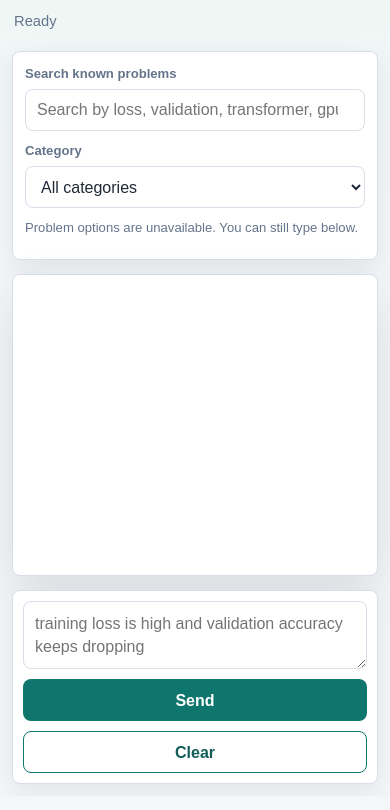
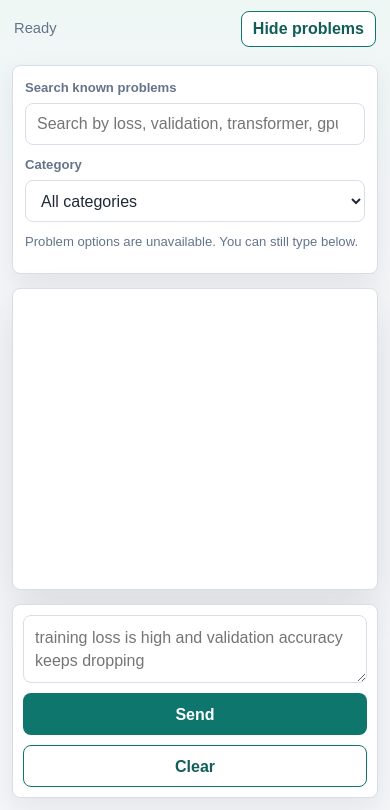
Before and after one commit to Makihataima-Ken/DL_Debugger, a plain HTML site: page web/static/index.html in a window 390 px wide. Shown: the part 55-865 px from the top of the page. Drawn offline with Linux system fonts and the light colour scheme; no server answers.

Commit message:
add hidden problems button

```diff
--- a/web/static/index.html
+++ b/web/static/index.html
@@ -26,6 +26,10 @@
 
     * {
       box-sizing: border-box;
+    }
+
+    [hidden] {
+      display: none !important;
     }
 
     html,
@@ -95,6 +99,19 @@
     .status.error {
       color: var(--danger);
       font-weight: 700;
+    }
+
+    .top-actions {
+      display: flex;
+      align-items: center;
+      justify-content: flex-end;
+      gap: 10px;
+      min-width: 0;
+    }
+
+    .toggle-problems {
+      min-height: 36px;
+      padding: 0 11px;
     }
 
     .chat-shell {
@@ -439,6 +456,11 @@
         text-align: left;
       }
 
+      .top-actions {
+        width: 100%;
+        justify-content: space-between;
+      }
+
       .messages {
         min-height: 300px;
         max-height: clamp(300px, calc(100vh - 520px), 420px);
@@ -462,6 +484,10 @@
         width: 100%;
       }
 
+      .top-actions button {
+        width: auto;
+      }
+
       .evidence-item,
       .confidence-item {
         grid-template-columns: 1fr;
@@ -476,10 +502,19 @@
         <div class="brand-mark" aria-hidden="true">DL</div>
         <h1>DL Debugger Chat</h1>
       </div>
-      <div id="status" class="status">Ready</div>
+      <div class="top-actions">
+        <div id="status" class="status">Ready</div>
+        <button
+          id="toggle-problems"
+          class="secondary toggle-problems"
+          type="button"
+          aria-controls="problem-panel"
+          aria-expanded="true"
+        >Hide problems</button>
+      </div>
     </header>
 
-    <section class="problem-panel" aria-label="Known problem picker">
+    <section id="problem-panel" class="problem-panel" aria-label="Known problem picker">
       <div class="problem-controls">
         <div class="problem-field">
           <label for="problem-search">Search known problems</label>
@@ -522,10 +557,12 @@
     const messages = document.getElementById("messages");
     const form = document.getElementById("composer");
     const prompt = document.getElementById("prompt");
+    const problemPanel = document.getElementById("problem-panel");
     const problemSearch = document.getElementById("problem-search");
     const problemCategory = document.getElementById("problem-category");
     const problemCount = document.getElementById("problem-count");
     const problemList = document.getElementById("problem-list");
+    const toggleProblemsButton = document.getElementById("toggle-problems");
     const sendButton = document.getElementById("send");
     const clearButton = document.getElementById("clear");
     const status = document.getElementById("status");
@@ -594,6 +631,12 @@
 
     function searchable(value) {
       return String(value || "").trim().toLowerCase();
+    }
+
+    function setProblemPanelVisible(isVisible) {
+      problemPanel.hidden = !isVisible;
+      toggleProblemsButton.textContent = isVisible ? "Hide problems" : "Show problems";
+      toggleProblemsButton.setAttribute("aria-expanded", String(isVisible));
     }
 
     function populateProblemCategories(categories) {
@@ -955,6 +998,10 @@
 
     problemSearch.addEventListener("input", renderProblemOptions);
     problemCategory.addEventListener("change", renderProblemOptions);
+    toggleProblemsButton.addEventListener("click", () => {
+      setProblemPanelVisible(problemPanel.hidden);
+    });
+
     problemSearch.addEventListener("keydown", (event) => {
       if (event.key === "Enter" && currentProblemMatches.length > 0) {
         event.preventDefault();
```
